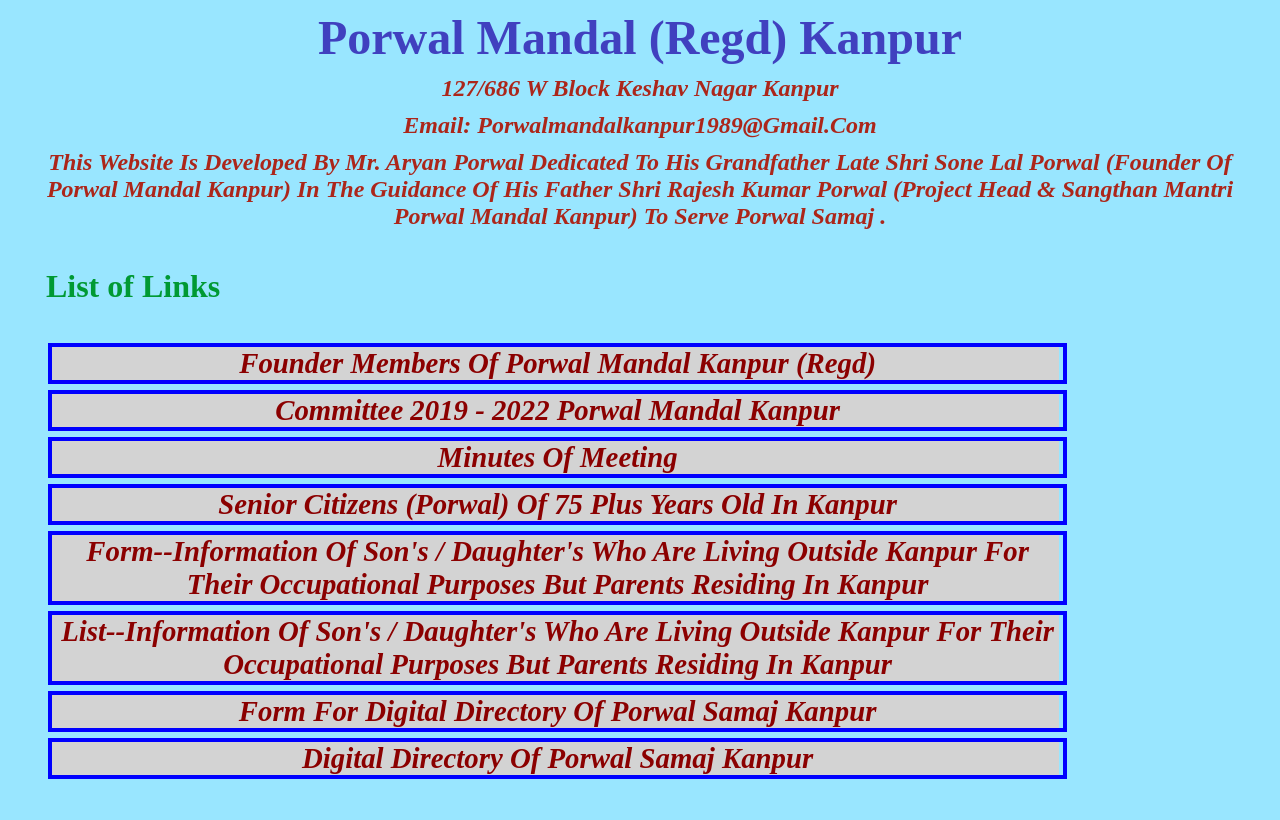
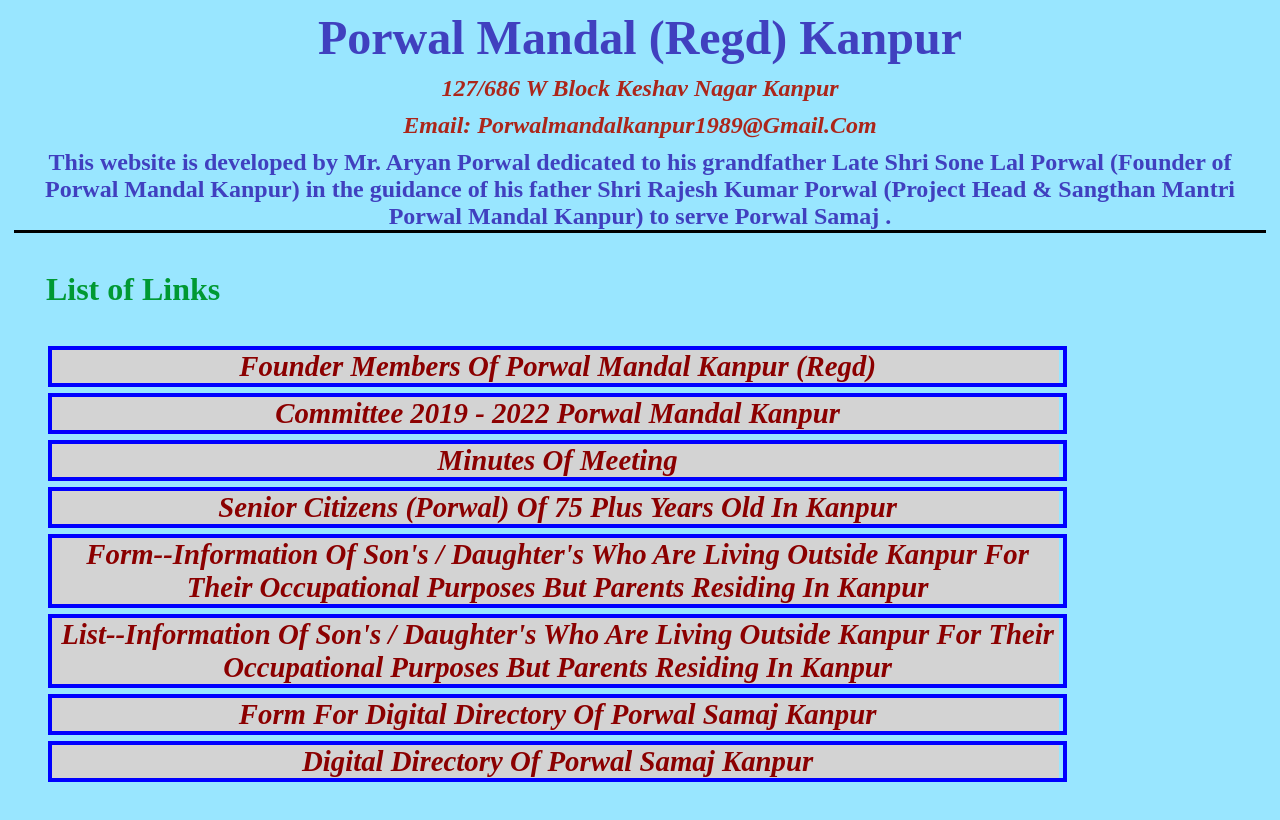
Before and after one commit to Porwalmandalkanpur/rkp, a plain HTML site: page index.html in a window 1280 px wide. Drawn offline with Linux system fonts and the light colour scheme.

Commit message:
Update index.html

```diff
--- a/index.html
+++ b/index.html
@@ -18,7 +18,7 @@
 
 	<h2>Email: porwalmandalkanpur1989@gmail.com</h2>
 
-	<h2>This website is developed by Mr. Aryan Porwal dedicated to his grandfather Late Shri Sone Lal Porwal (Founder of Porwal Mandal Kanpur) in the guidance of his father Shri Rajesh Kumar Porwal (Project Head & Sangthan Mantri Porwal Mandal Kanpur) to serve Porwal Samaj .</h2>
+	<h3>This website is developed by Mr. Aryan Porwal dedicated to his grandfather Late Shri Sone Lal Porwal (Founder of Porwal Mandal Kanpur) in the guidance of his father Shri Rajesh Kumar Porwal (Project Head & Sangthan Mantri Porwal Mandal Kanpur) to serve Porwal Samaj .</h3>
 
 
 	<!--<h3>Regd no. K-495</h3>-->
```
